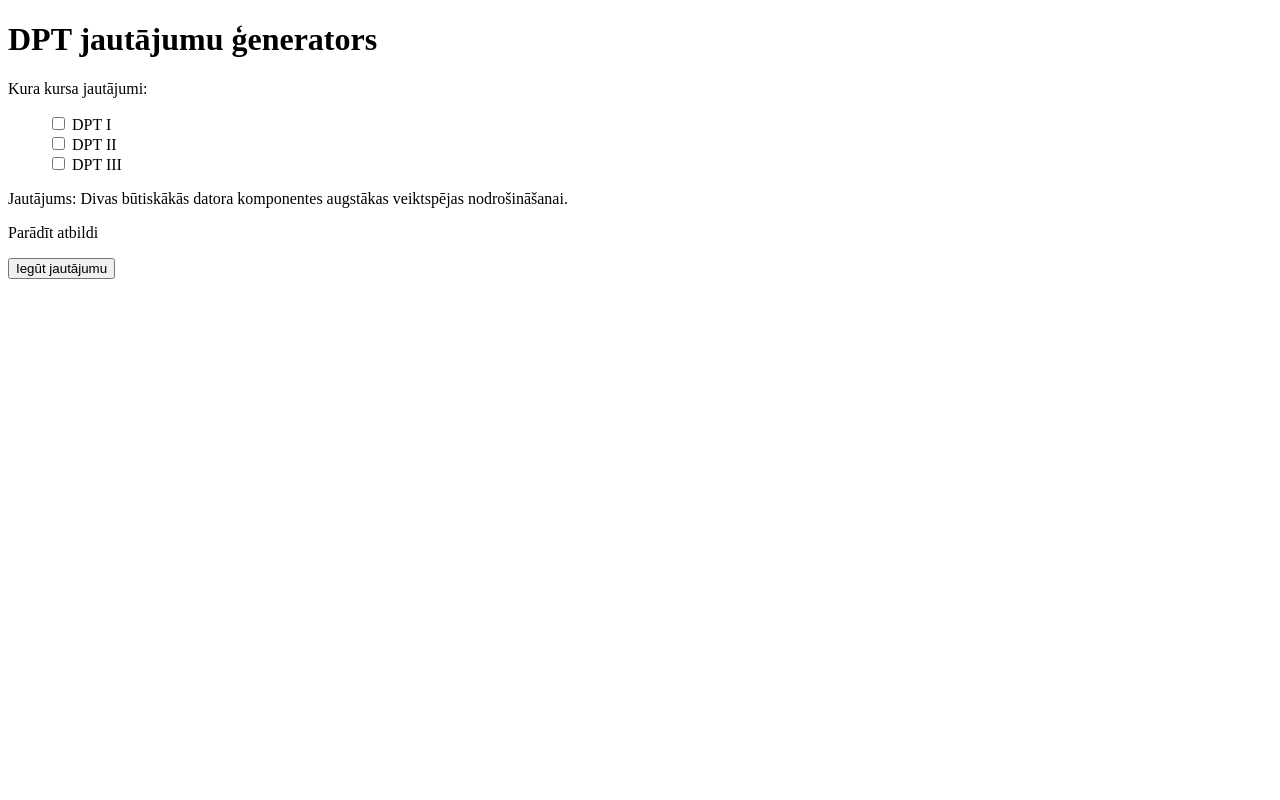
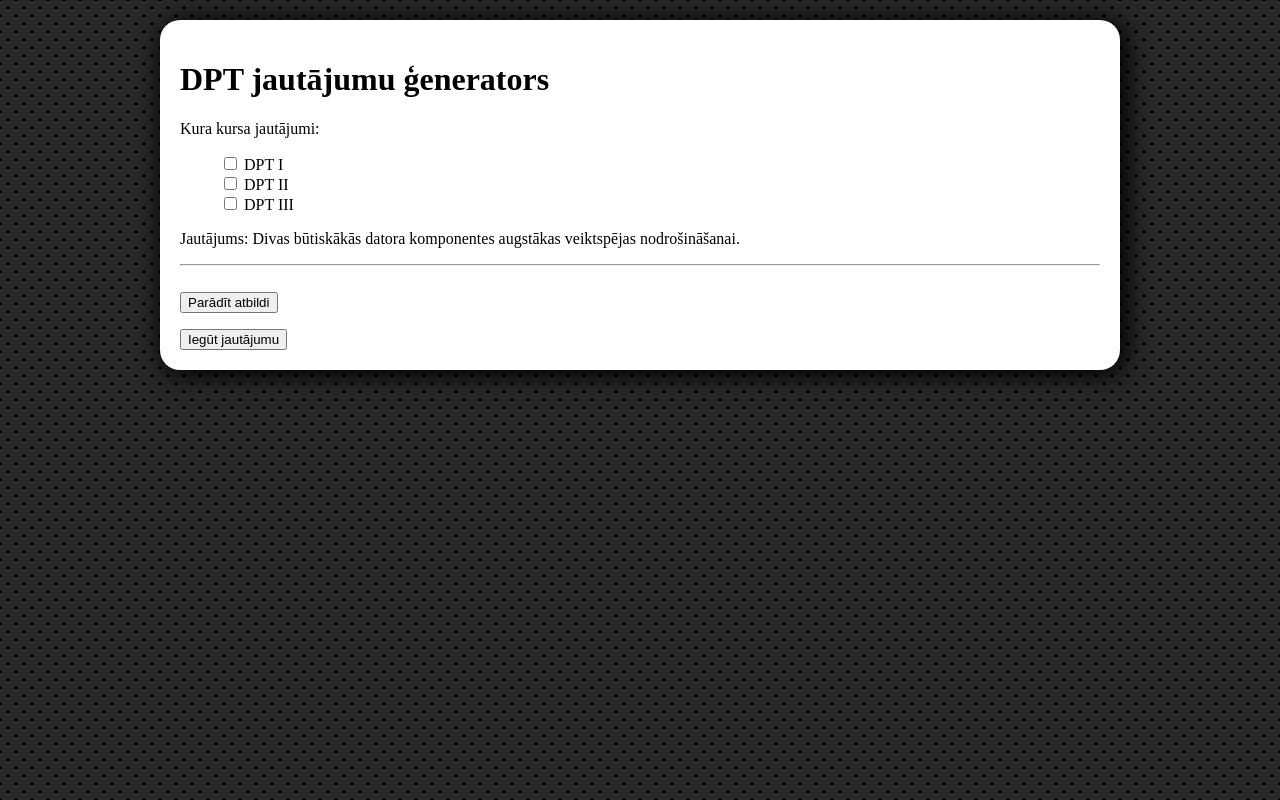
Before and after one commit to Dawgora/DPT-generator, a plain HTML site: page index.html in a window 1280 px wide. Drawn offline with nearby package versions, Linux system fonts and the light colour scheme.

Commit message:
created some shitty design

```diff
--- /dev/null
+++ b/css/dank.css
@@ -0,0 +1,46 @@
+.hidden {
+    visibility: hidden;
+}
+
+ul>li{
+    list-style-type: none;
+}
+
+
+.container
+{
+  margin-left: auto;
+  margin-right: auto;
+  width: 960px;
+}
+
+body{
+  background:
+radial-gradient(black 15%, transparent 16%) 0 0,
+radial-gradient(black 15%, transparent 16%) 8px 8px,
+radial-gradient(rgba(255,255,255,.1) 15%, transparent 20%) 0 1px,
+radial-gradient(rgba(255,255,255,.1) 15%, transparent 20%) 8px 9px;
+background-color:#282828;
+background-size:16px 16px;
+}
+
+#app
+{
+  padding: 20px;
+  border-radius: 20px;
+  -webkit-box-shadow: 4px 3px 25px 3px rgba(0,0,0,1);
+  -moz-box-shadow: 4px 3px 25px 3px rgba(0,0,0,1);
+  box-shadow: 4px 3px 25px 3px rgba(0,0,0,1);
+  margin-top: 20px;
+}
+
+.bold
+{
+  font-weight: bold;
+  color: red;
+}
+
+#app
+{
+  background-color: white;
+}
--- a/index.html
+++ b/index.html
@@ -3,17 +3,10 @@
 <head>
     <meta charset="utf-8">
     <title>DPT question generator</title>
-    <style>
-        .hidden {
-            visibility: hidden;
-        }
-        ul>li{
-            list-style-type: none;
-        }
-    </style>
+    <link rel="stylesheet" href="css/dank.css" media="screen" title="no title" charset="utf-8">
 </head>
 <body>
-
+<div class="container">
   <div id="app">
       <h1>DPT jautājumu ģenerators</h1>
 
@@ -33,9 +26,11 @@
       <div class="body">
          <p> Jautājums:
           <span>{{now.body}}</span>
-        <p v-if="!visible" @click="visible = !visible">Parādīt atbildi</p>
+          <hr><br>
+          <button v-if="!visible" @click="visible = !visible" type="button" name="button">Parādīt atbildi</button>
           <!-- Ja visible ir false, tad parāda šo. plus, noklikšķinot uz parādīt atbildi visible ir true -->
-        <span v-else :class="{'hidden': !visible}"> <!-- pielīdzina klasei hidden boolean visible -->
+
+          <span v-else :class="{'hidden': !visible, 'bold': visible}"> <!-- pielīdzina klasei hidden boolean visible -->
               {{now.answer}}
           </span>
          </p>
@@ -43,7 +38,8 @@
       <button @click="getQuestion">Iegūt jautājumu</button>
   </div>
   <script src="https://cdnjs.cloudflare.com/ajax/libs/vue/1.0.10/vue.js"></script>
-<script src="main.js"></script>
+  <script src="js/main.js"></script>
 
+</div>
 </body>
 </html>
```
Also changed, not shown: js/main.js (renamed from main.js), 1 other file. Lines whose indentation alone changed are shown as unchanged.
